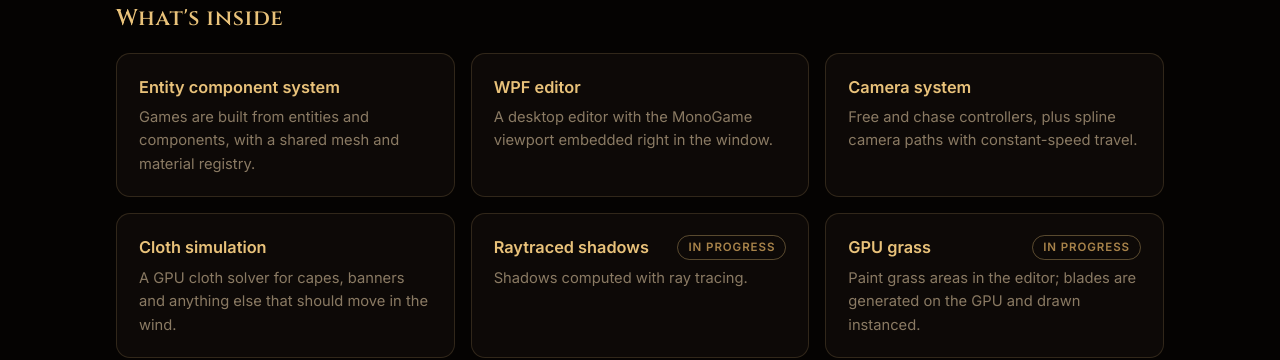
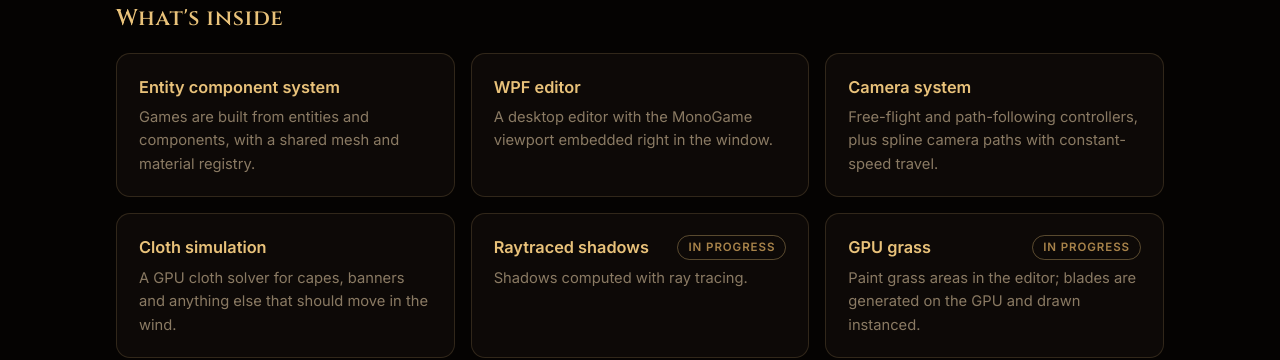
Before and after one commit to Elzianor/borrowedtorch-site, a Jekyll site: the page built from kindling/index.html, in a window 1280 px wide and 900 px high. Shown: the part 441-801 px from the top of the window. Built offline with Jekyll 4.4.1, drawn with Linux system fonts in a browser that asks for light colours; some web fonts are replaced.

Commit message:
Say the camera has free-flight and path-following controllers
The Kindling page promised a chase controller, which the camera library
doesn't have.

Co-Authored-By: Claude Opus 5.5 <noreply@anthropic.com>

```diff
--- a/kindling/index.html
+++ b/kindling/index.html
@@ -30,7 +30,7 @@ description: Kindling is Borrowed Torch's in-house game engine, built on MonoGam
       </div>
       <div class="card">
         <h3>Camera system</h3>
-        <p>Free and chase controllers, plus spline camera paths with constant-speed travel.</p>
+        <p>Free-flight and path-following controllers, plus spline camera paths with constant-speed travel.</p>
       </div>
       <div class="card">
         <h3>Cloth simulation</h3>
```
